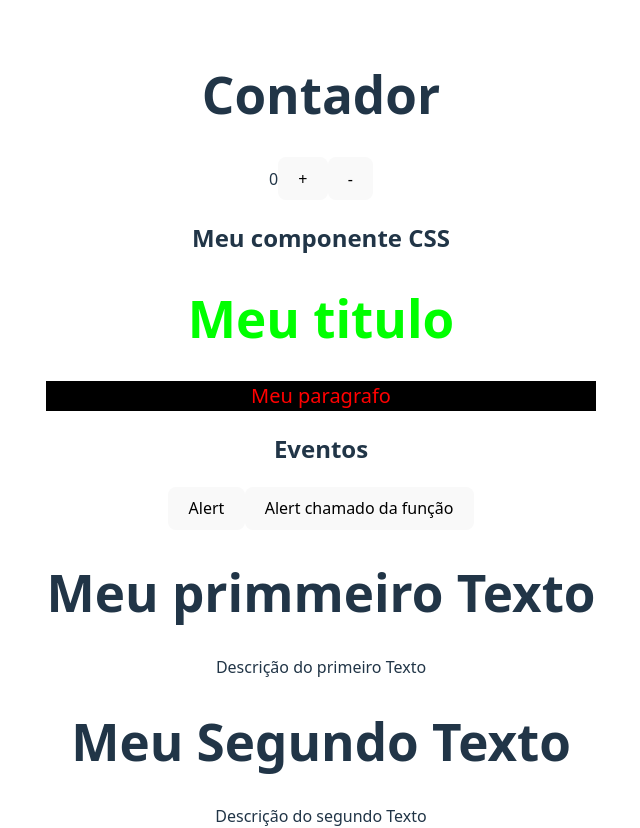
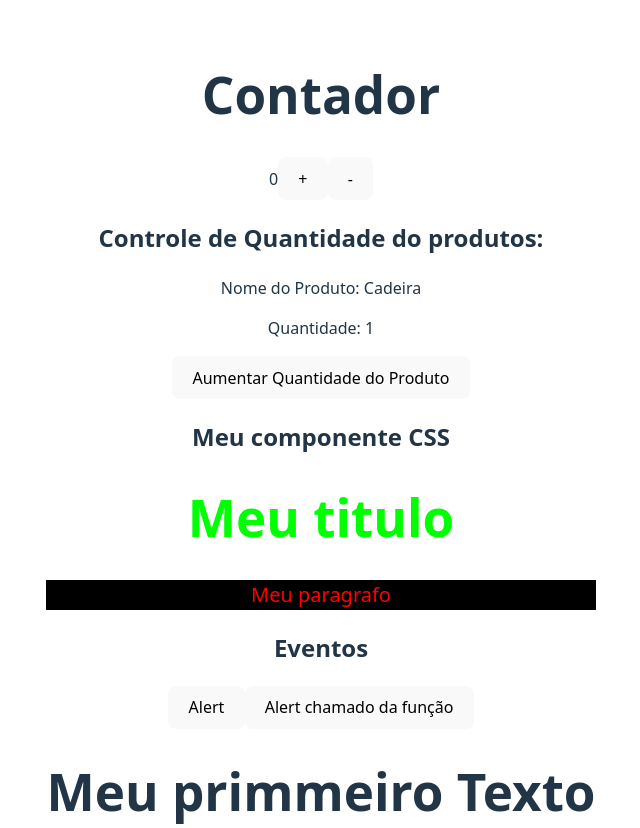
Before and after one commit to LeoSergio/Avanti_innovation, a React (Vite) app in the folder REACT/1_components/: page / in a window 1280 px wide. Shown: the top 828 px of the page, without its empty margins (319-959 px from the left). Built offline with nearby package versions, Linux system fonts and the light colour scheme.

Commit message:
useState em objects

```diff
--- a/REACT/1_components/src/App.jsx
+++ b/REACT/1_components/src/App.jsx
@@ -5,6 +5,7 @@
 import Events from './components/Events'
 import MyCSSComponent from './components/MyCSSComponent/MyCSSComponent'
 import Counter from './components/Counter'
+import ProductQuantity from './components/ProductQuantity'
 // <> </>= fragment, sera usada semppre quando agente não quer um div dentro de outra
 function App() {
 //Props
@@ -12,6 +13,11 @@
     <>
       <h1>Contador</h1>
       <p><Counter/></p>
+
+      <h2>Controle de Quantidade do produtos:</h2>
+      <ProductQuantity/> {/*Usado para adicionar item ao Carrinho,*/}
+                          {/*Para decrementar o processo é parecido*/}
+
       <h2>Meu componente CSS</h2>
       <MyCSSComponent/>
 
--- /dev/null
+++ b/REACT/1_components/src/components/ProductQuantity.jsx
@@ -0,0 +1,25 @@
+import React,{useState} from 'react'
+
+const ProductQuantity = () => {
+    const [product, setProduct] = useState({
+        name: "Cadeira",
+        quantity:1
+    })
+
+    const updateQuantity = () => {
+        setProduct((prevProduct)=>({
+            ...prevProduct,
+            quantity: prevProduct.quantity + 1
+        }))
+    }
+
+  return (
+    <>
+        <p>Nome do Produto: {product.name}</p>
+        <p>Quantidade: {product.quantity}</p>
+        <button onClick={updateQuantity}>Aumentar Quantidade do Produto</button>
+    </>
+  )
+}
+
+export default ProductQuantity
```
